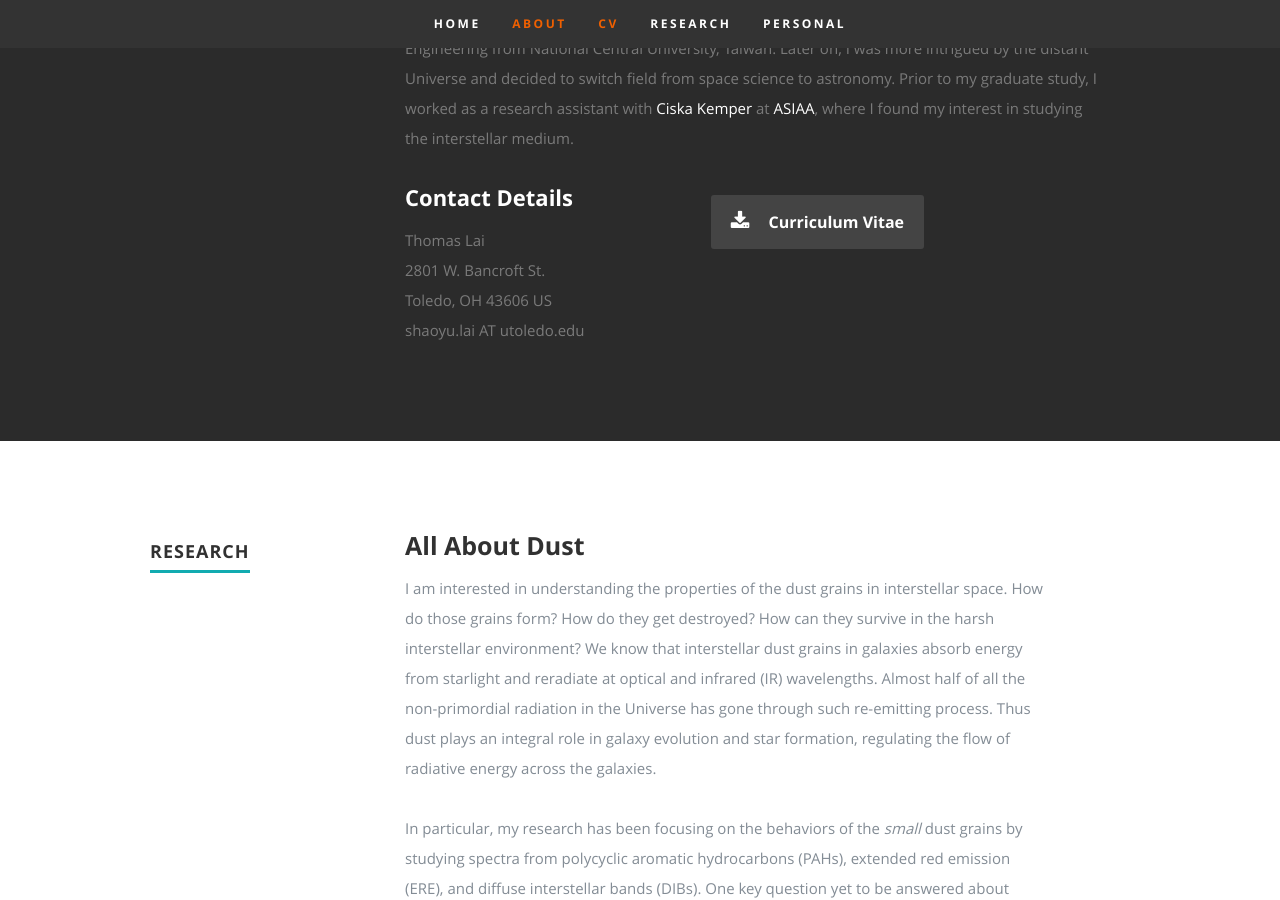
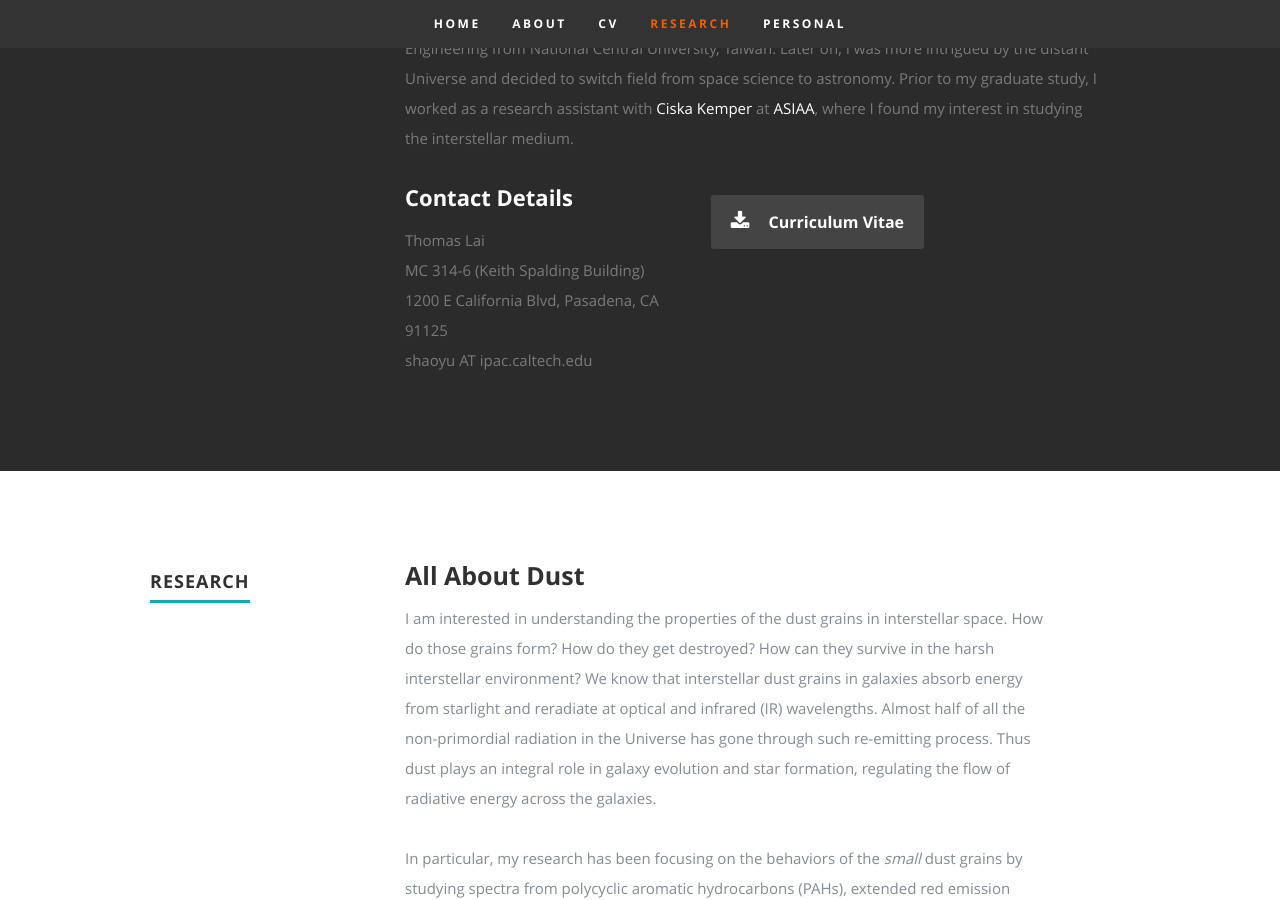
Before and after one commit to ThomasSYLai/ThomasSYLai.github.io, a Jekyll site: the page index.html, which Jekyll copies as it is, in a window 1280 px wide and 900 px high, scrolled down 1275 px. Built offline with Jekyll 4.4.1, drawn with Linux system fonts in a browser that asks for light colours; nearby versions of some CDN libraries.

Commit message:
edit main

```diff
--- a/index.html
+++ b/index.html
@@ -120,11 +120,11 @@
                   <h2>Contact Details</h2>
                   <p class="address">
                            <span>Thomas Lai</span><br>
-                     <span>2801 W. Bancroft St.<br>
-                                 Toledo, OH 43606 US
+                     <span>MC 314-6 (Keith Spalding Building)<br>
+                           1200 E California Blvd, Pasadena, CA 91125
                      </span><br>
                            <!-- <span>(123)456-7890</span><br> -->
-                     <span>shaoyu.lai AT utoledo.edu</span>
+                     <span>shaoyu AT ipac.caltech.edu</span>
                        </p>
 
                </div>
```
